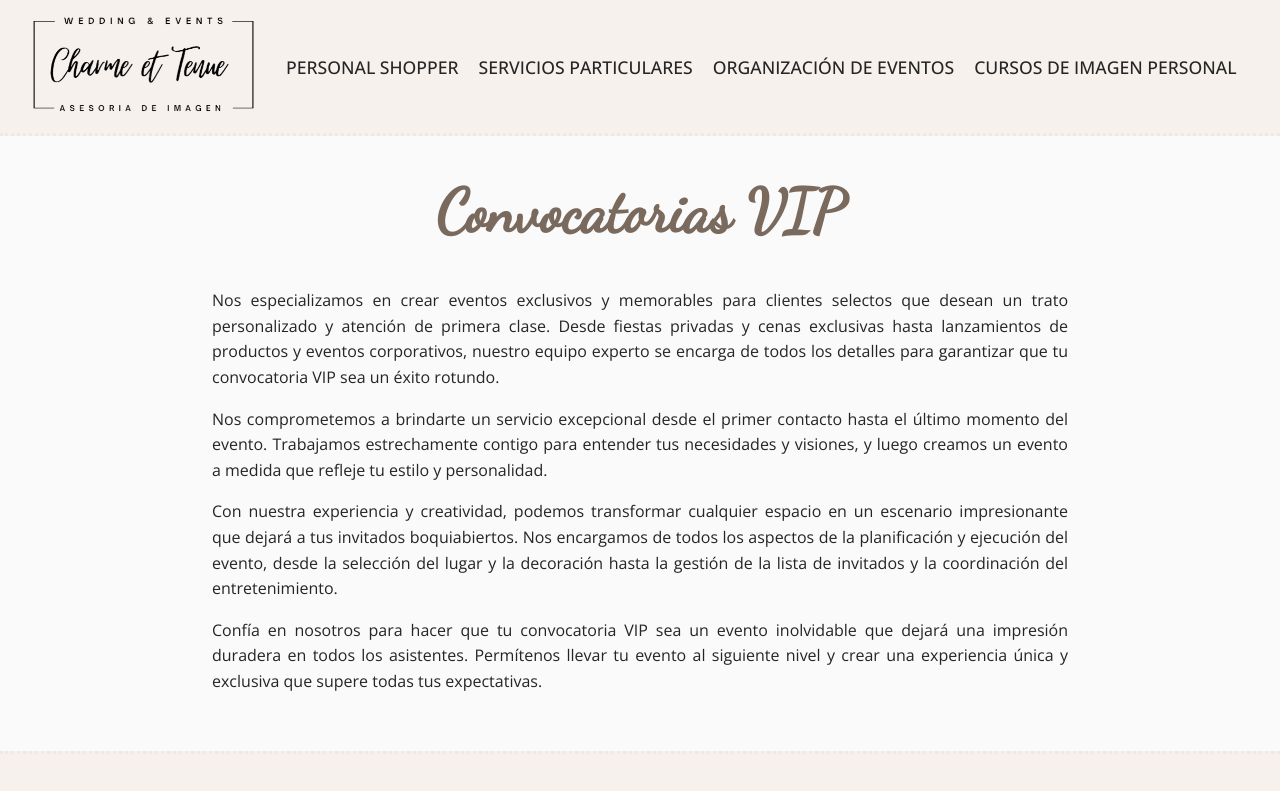
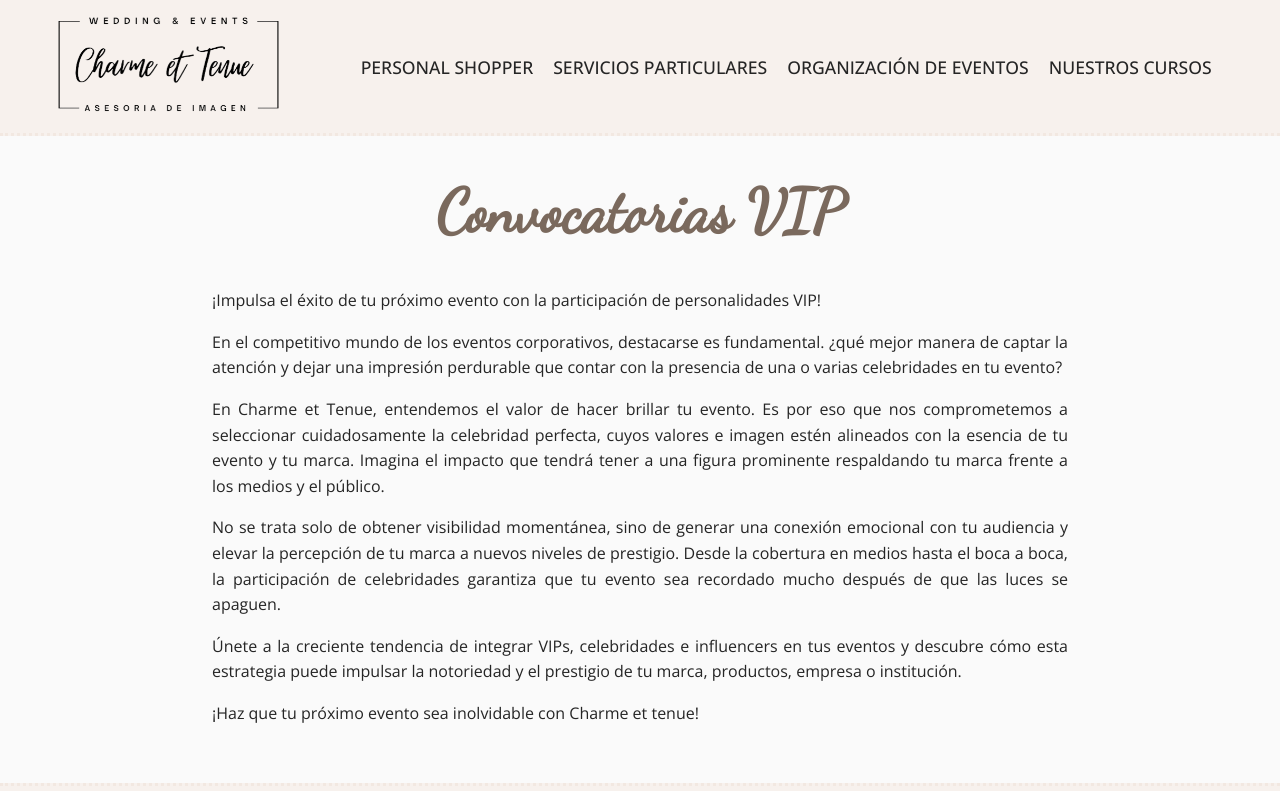
Before and after one commit to AitorCalderon99/charmet-et-tenue, an Angular app: page /organizacion-eventos/convocatorias-vip in a window 1280 px wide. Shown: the top 791 px of the page. Built offline with nearby package versions, Linux system fonts and the light colour scheme.

Commit message:
feat(texts): Text changes

```diff
--- a/src/app/footer/footer.component.html
+++ b/src/app/footer/footer.component.html
@@ -13,10 +13,10 @@
       <div class="col">
         <h3>Servicios</h3>
         <ul class="footer-links">
+          <li><a [routerLink]="'imagen-personal'">Nuestros Cursos</a></li>
           <li><a [routerLink]="'personal-shopper'">Personal Shopper</a></li>
           <li><a [routerLink]="'servicios-particulares'">Servicios Particulares</a></li>
-          <li><a [routerLink]="'organizacion-eventos'">Organización de eventos</a></li>
-          <li><a [routerLink]="'imagen-personal'">Cursos de imagen personal</a></li>
+          <li><a [routerLink]="'organizacion-eventos'">Organización De Eventos</a></li>
         </ul>
       </div>
     </div>
--- a/src/app/header/header.component.html
+++ b/src/app/header/header.component.html
@@ -46,7 +46,7 @@
         </ul>
       </li>
       <li>
-        <a class="hover-underline" [routerLink]="'imagen-personal'">CURSOS DE IMAGEN PERSONAL</a>
+        <a class="hover-underline" [routerLink]="'imagen-personal'">NUESTROS CURSOS</a>
         <ul>
           <li><a [routerLink]="'imagen-personal/iniciacion-moda'">Iniciación a la moda</a></li>
           <li><a [routerLink]="'imagen-personal/profesional-moda'">Profesional de moda</a></li>
--- a/src/app/organizacion-eventos/convocatorias-vip/convocatorias-vip.component.html
+++ b/src/app/organizacion-eventos/convocatorias-vip/convocatorias-vip.component.html
@@ -1,19 +1,23 @@
 <div class="main-text">
   <h1 class="cursive-header highlight">Convocatorias VIP</h1>
 
-  <p>Nos especializamos en crear eventos exclusivos y memorables para clientes selectos que desean un trato
-    personalizado y atención de primera clase. Desde fiestas privadas y cenas exclusivas hasta lanzamientos de productos
-    y eventos corporativos, nuestro equipo experto se encarga de todos los detalles para garantizar que tu convocatoria
-    VIP sea un éxito rotundo.</p>
-  <p>Nos comprometemos a brindarte un servicio excepcional desde el primer contacto hasta el último momento del evento.
-    Trabajamos estrechamente contigo para entender tus necesidades y visiones, y luego creamos un evento a medida que
-    refleje tu estilo y personalidad.</p>
-  <p>Con nuestra experiencia y creatividad, podemos transformar cualquier espacio en un escenario impresionante que
-    dejará a tus invitados boquiabiertos. Nos encargamos de todos los aspectos de la planificación y ejecución del
-    evento, desde la selección del lugar y la decoración hasta la gestión de la lista de invitados y la coordinación del
-    entretenimiento.</p>
-  <p>Confía en nosotros para hacer que tu convocatoria VIP sea un evento inolvidable que dejará una impresión duradera
-    en todos los asistentes. Permítenos llevar tu evento al siguiente nivel y crear una experiencia única y exclusiva
-    que supere todas tus expectativas.</p>
+  <p>¡Impulsa el éxito de tu próximo evento con la participación de personalidades VIP!</p>
+  <p>En el competitivo mundo de los eventos corporativos, destacarse es fundamental. ¿qué mejor manera de captar la
+    atención y dejar una impresión perdurable que contar con la presencia de una o varias celebridades en tu evento?</p>
+
+  <p>En Charme et Tenue, entendemos el valor de hacer brillar tu evento. Es por eso que nos comprometemos a seleccionar
+    cuidadosamente la celebridad perfecta, cuyos valores e imagen estén alineados con la esencia de tu evento y tu
+    marca. Imagina el impacto que tendrá tener a una figura prominente respaldando tu marca frente a los medios y el
+    público.</p>
+
+  <p>No se trata solo de obtener visibilidad momentánea, sino de generar una conexión emocional con tu audiencia y
+    elevar la percepción de tu marca a nuevos niveles de prestigio. Desde la cobertura en medios hasta el boca a boca,
+    la participación de celebridades garantiza que tu evento sea recordado mucho después de que las luces se
+    apaguen.</p>
+
+  <p>Únete a la creciente tendencia de integrar VIPs, celebridades e influencers en tus eventos y descubre cómo esta
+    estrategia puede impulsar la notoriedad y el prestigio de tu marca, productos, empresa o institución.</p>
+  <p>¡Haz que tu próximo evento sea inolvidable con Charme et tenue!</p>
+
 
 </div>
--- a/src/app/organizacion-eventos/entrega-premios/entrega-premios.component.html
+++ b/src/app/organizacion-eventos/entrega-premios/entrega-premios.component.html
@@ -1,16 +1,22 @@
 <div class="main-text">
   <h1 class="cursive-header highlight">Entrega De Premios</h1>
 
-  <p class="highlight">Celebra tus éxitos con estilo y elegancia con nuestra experta organización de entregas de premios.</p>
-  <p>En un evento tan importante como la entrega de premios, cada detalle cuenta. Desde la selección del lugar hasta la
-    coordinación de a logística y la producción del evento, nuestro equipo se encargará de todo, para garantizar una
-    experiencia impecable y memorable.</p>
-  <p>Nos comprometemos a capturar la esencia de tu marca p empresa y plasmarla en cada aspecto de la ceremonia de
-    premiación. Trabajamos estrechamente contigo para entender tus objetivos y necesidades, luego creamos un evento
-    único y personalizado que refleje tu visión y valores.</p>
+  <p>¿Qué te parece organizar una entrega de premios? En Charme et Tenue te escuchamos, te asesoramos y nos encargamos
+    de organizar tu evento con todo detalle para que solo tengáis que ocuparos de divertiros.</p>
+
+  <p>Nos comprometemos a capturar la esencia de tu marca y plasmarla en cada aspecto de la ceremonia. Trabajamos
+    estrechamente contigo para entender tus objetivos y necesidades, luego creamos un evento único y personalizado que
+    refleje tu visión y valores</p>
+
+  <p>Ponemos también a tu disposición los mejores presentadores para que tu entrega de premios sea un éxito, que
+    conducirán el evento con fluidez y dinamismo. Puedes elegir el perfil que necesites en función del enfoque que
+    desees. En Charme et tenue diseñamos a medida el evento que necesites.</p>
+
   <p>En charme te tenue nos aseguraremos de que cada detalle este cuidadosamente planificado y ejecutado para
     impresionar a tus invitados y crear un ambiente de celebración y distinción.</p>
+
   <p>Confía en nuestro equipo experimentado para hacer que tu entrega de premios sea un éxito rotundo. Permítenos
     encargarnos de todos los aspectos de la organización para que tu puedas disfrutar del evento y celebrar tus logros
     en grande.</p>
+
 </div>
--- a/src/app/organizacion-eventos/inaguraciones/inaguraciones.component.html
+++ b/src/app/organizacion-eventos/inaguraciones/inaguraciones.component.html
@@ -1,9 +1,11 @@
 <div class="main-text">
   <h1 class="cursive-header highlight">Inaguraciones</h1>
 
-  <p class="highlight">Celebra el comienzo de algo grandioso con nuestra experiencia en la organización de eventos.</p>
-  <p>Ya sea que estes abriendo las puertas de un nuevo negocio, lanzando un producto innovador o inaugurando un espacio
-    renovado, estamos aquí para hacer que tu evento de inauguración sea un éxito absoluto.</p>
+  <p>Celebra el comienzo de algo grandioso con nuestra experiencia en la organización de eventos.</p>
+  <p>En Charme et Tenue tenemos experiencia en la organización de inauguraciones originales de tiendas y boutiques,
+    galerías de arte, bibliotecas, centros comerciales, restaurantes, exposiciones, negocios…</p>
+  <p>Las inauguraciones empresariales son el primer paso hacia el éxito, ya que son la ocasión perfecta para darse a
+    conocer. Confía en nuestra organización de eventos de empresa para que tu inauguración sea todo un éxito.</p>
   <p>Nuestro equipo dedicado se encargará de todos los detalles, desde la selección del lugar perfecto hasta la creación
     de una atmosfera que refleje tu visión y valores. Trabajaremos estrechamente contigo para entender tus objetivos y
     necesidades, y luego diseñaremos un evento a medida que impresionará a tus invitados y dejará una impresión
@@ -14,4 +16,5 @@
   <p>Permítenos encargarnos de los detalles para que puedas relajarte y disfrutar del momento. Con nuestra experiencia y
     profesionalismo, podemos hacer que tu inauguración sea una experiencia memorable que marque el comienzo de algo
     extraordinario.</p>
+
 </div>
--- a/src/app/organizacion-eventos/wedding-planner/wedding-planner.component.html
+++ b/src/app/organizacion-eventos/wedding-planner/wedding-planner.component.html
@@ -1,15 +1,16 @@
 <div class="main-text">
   <h1 class="cursive-header highlight">Weeding Planner</h1>
 
-  <p class="highlight">¡Haz realidad e día de tus sueños con nuestra experta organización de bodas!</p>
-  <p>En un día tan especial, cada detalle cuenta. En Charme et Tenue somos un equipo dedicado a la coordinación de cada
-    aspecto de tu boda, desde la selección del lugar perfecto hasta la elección de menú y la decoración, para que tú y
-    tus seres queridos puedan disfrutar de un evento inolvidable sin preocupaciones.</p>
+  <p>El día más importante de tu vida, cada detalle cuenta. Desde el lugar de la ceremonia hasta los pequeños adornos en
+    las mesas, cada elemento se une para crear una experiencia inolvidable. Con Charme et Tenue, puedes estar seguro de
+    que tu boda será un evento extraordinario que refleje tu amor y personalidad.</p>
+  <p>Nuestro equipo de expertos en planificación de boda está dedicado a convertir tus sueños en realidad. Desde la
+    primera consulta hasta el último brindis, nos encargamos de cada aspecto permitiéndote relajarte y disfrutar del
+    viaje hacia tu gran día.</p>
   <p>Nos comprometemos a hacer realidad tu visión, trabajando estrechamente contigo para capturar la esencia de tu amor
     y plasmarla en cada aspecto de la celebración. Ya sea una boda íntima o una gran celebración, nuestro objetivo es
     superar tus expectativas y crear recuerdos que perduren toda la vida.</p>
   <p>Con nuestra experiencia y atención al detalle, puedes relajarte y disfrutar del día más importante de tu vida
     mientras nosotros nos ocupamos de todos los preparativos. Permítenos convertir tus sueños en realidad y hacer de tu
     boda un evento verdaderamente mágico.</p>
-
 </div>
```
Also changed, not shown: src/app/app.routes.ts (+17 -1 lines).
